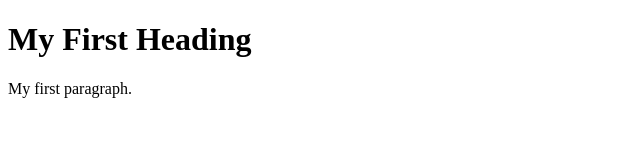
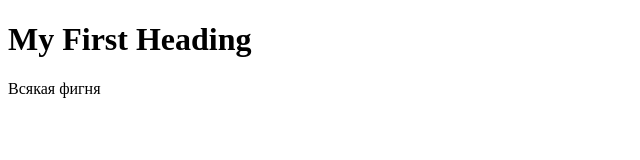
Before and after one commit to RUDY82/Test, a plain HTML site: page index.html in a window 1280 px wide. Shown: the full height of the page, 0-640 px from the left. Drawn offline with Linux system fonts and the light colour scheme.

Commit message:
second commit

```diff
--- a/index.html
+++ b/index.html
@@ -4,7 +4,7 @@
 
 <h1>My First Heading</h1>
 
-<p>My first paragraph.</p>
+<p>Всякая фигня</p>
 
 </body>
 </html>
```
